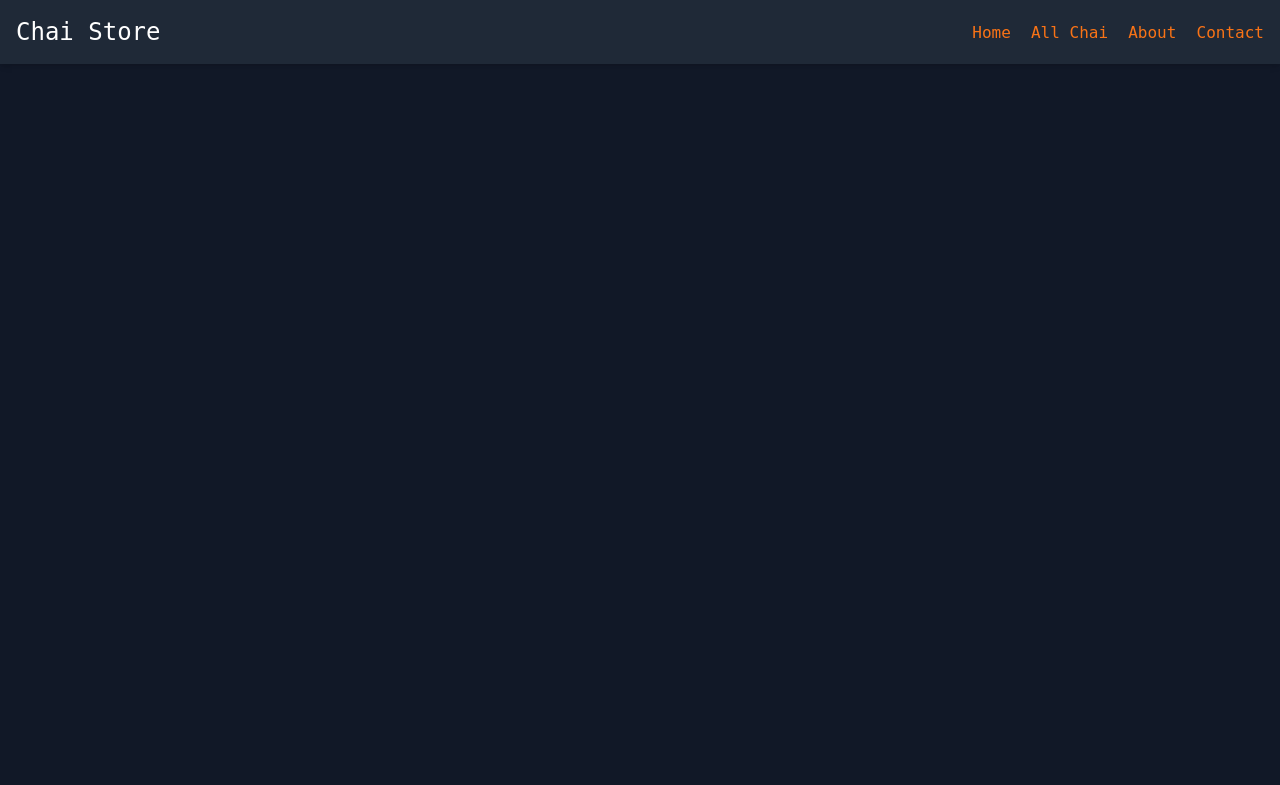
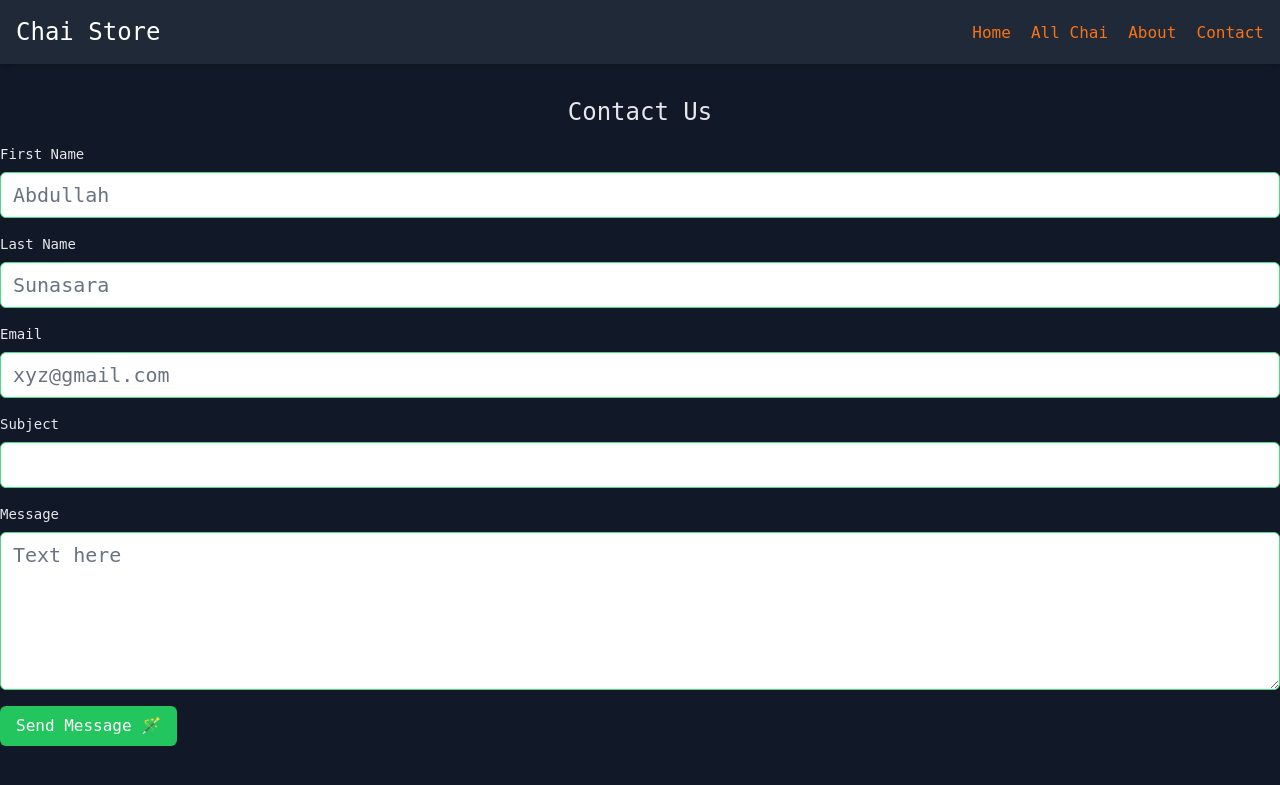
Before and after one commit to Abdullah00110/Chaiaurdjango, a Django app: page /contact/ in a window 1280 px wide. Shown: the top 785 px of the page. Run offline with Django 5.2, Linux system fonts and the light colour scheme; some libraries are stand-ins or nearby versions; some web fonts are replaced.

Commit message:
Add Contact Page

```diff
--- a/chaiaurDjango/chaiaurDjango/views.py
+++ b/chaiaurDjango/chaiaurDjango/views.py
@@ -1,13 +1,26 @@
 from django.http import HttpResponse
-from django.shortcuts import render
+from django.shortcuts import redirect, render
+from chai.models import Contact
 
 def home(request):
     # return HttpResponse("Hello.world , chai aur code mein aapka swagat hai...")
     return render(request , 'website/index.html')
 
 def about(request):
-    return HttpResponse("Ye page bhi ban jaayega sabr rakho itni jaldi kya hai")
+    return render(request, 'website/about.html')
 
 
 def contact(request):
-    return render(request, 'website/Contact.html')
+    if request.method == 'POST':
+        first_name = request.POST["firstname"]
+        last_name = request.POST["lastname"]
+        email = request.POST["email"]
+        subject = request.POST["subject"]
+        message = request.POST["message"]
+
+        contact = Contact(firstname = first_name , lastname = last_name , email = email, subject = subject , message = message)
+
+        contact.save()
+
+        return redirect('contact')
+    return render(request, 'website/contact.html')
--- a/chaiaurDjango/templates/website/Contact.html
+++ b/chaiaurDjango/templates/website/Contact.html
@@ -1 +1,48 @@
 {% extends "layout.html" %}
+
+{% block title %}Contact Page{% endblock %}
+
+{% block content %}
+
+<body>
+    <h1 class="text-2xl font-display">Contact Us</h1>
+    <form method="post" class="space-y-4">
+        {% csrf_token %}
+        <div class="flex flex-col">
+            <label for="firstname" class="font-display mb-2 text-sm">First Name</label>
+            <input type="text"  name="firstname" placeholder="Abdullah" required
+                class=" font-display text-xl px-3 py-2 rounded-md border text-black border-green-400 focus:outline-none focus:ring-blue-500 focus:ring-1">
+        </div>
+        <div class="flex flex-col">
+            <label for="lastname" class="font-display mb-2 text-sm">Last Name</label>
+            <input type="text" name="lastname" required placeholder="Sunasara"
+                class=" font-display text-xl px-3 py-2 rounded-md border text-black border-green-400 focus:outline-none focus:ring-blue-500 focus:ring-1">
+        </div>
+        <div class="flex flex-col">
+            <label for="email" class="font-display mb-2 text-sm">Email</label>
+            <input type="email"  name="email" placeholder="xyz@gmail.com" required
+                class="font-display text-xl px-3 py-2 rounded-md border text-black border-green-400 focus:outline-none focus:ring-blue-500 focus:ring-1">
+        </div>
+        <div class="flex flex-col">
+            <label for="subject" class="font-display mb-2 text-sm">Subject</label>
+            <input type="text"  name="subject"
+                class=" font-display text-xl px-3 py-2 rounded-md border text-black border-green-400 focus:outline-none focus:ring-blue-500 focus:ring-1">
+        </div>
+        <div class="flex flex-col">
+            <label for="message" class="font-display mb-2 text-sm">Message</label>
+            <textarea name="message" rows="5"
+                class="font-display text-xl px-3 py-2 rounded-md border text-black border-green-400 "
+                placeholder="Text here"></textarea>
+        </div>
+
+        <button type="submit"
+            class="inline-flex items-center px-4 py-2 bg-green-500 text-white font-display rounded-md hover:bg-green-700 transition focus:outline-none focus:ring-2 focus:ring-offset-2 focus:ring-blue-500">
+            Send Message 🪄
+        </button>
+
+
+    </form>
+
+</body>
+
+{% endblock %}
--- a/chaiaurDjango/theme/static/css/dist/styles.css
+++ b/chaiaurDjango/theme/static/css/dist/styles.css
@@ -801,9 +805,27 @@ select{
   inset: 0px;
 }
 
+.inset-y-0{
+  top: 0px;
+  bottom: 0px;
+}
+
+.right-0{
+  right: 0px;
+}
+
 .mx-auto{
   margin-left: auto;
   margin-right: auto;
+}
+
+.-mx-3{
+  margin-left: -0.75rem;
+  margin-right: -0.75rem;
+}
+
+.mb-2{
+  margin-bottom: 0.5rem;
 }
 
 .mb-4{
@@ -836,6 +862,10 @@ select{
 
 .flex{
   display: flex;
+}
+
+.inline-flex{
+  display: inline-flex;
 }
 
 .grid{
@@ -862,12 +896,38 @@ select{
   width: 100%;
 }
 
+.w-4{
+  width: 1rem;
+}
+
 .max-w-4xl{
   max-width: 56rem;
 }
 
+.max-w-screen-md{
+  max-width: 768px;
+}
+
+.max-w-lg{
+  max-width: 32rem;
+}
+
+.appearance-none{
+  -webkit-appearance: none;
+     -moz-appearance: none;
+          appearance: none;
+}
+
 .grid-cols-1{
   grid-template-columns: repeat(1, minmax(0, 1fr));
+}
+
+.flex-col{
+  flex-direction: column;
+}
+
+.flex-wrap{
+  flex-wrap: wrap;
 }
 
 .items-center{
@@ -892,6 +952,18 @@ select{
   margin-left: calc(1rem * calc(1 - var(--tw-space-x-reverse)));
 }
 
+.space-y-8 > :not([hidden]) ~ :not([hidden]){
+  --tw-space-y-reverse: 0;
+  margin-top: calc(2rem * calc(1 - var(--tw-space-y-reverse)));
+  margin-bottom: calc(2rem * var(--tw-space-y-reverse));
+}
+
+.space-y-4 > :not([hidden]) ~ :not([hidden]){
+  --tw-space-y-reverse: 0;
+  margin-top: calc(1rem * calc(1 - var(--tw-space-y-reverse)));
+  margin-bottom: calc(1rem * var(--tw-space-y-reverse));
+}
+
 .overflow-hidden{
   overflow: hidden;
 }
@@ -904,9 +976,57 @@ select{
   border-radius: 0.5rem;
 }
 
+.rounded-md{
+  border-radius: 0.375rem;
+}
+
 .rounded-t-lg{
   border-top-left-radius: 0.5rem;
   border-top-right-radius: 0.5rem;
+}
+
+.border{
+  border-width: 1px;
+}
+
+.border-gray-300{
+  --tw-border-opacity: 1;
+  border-color: rgb(209 213 219 / var(--tw-border-opacity));
+}
+
+.border-gray-500{
+  --tw-border-opacity: 1;
+  border-color: rgb(107 114 128 / var(--tw-border-opacity));
+}
+
+.border-gray-900{
+  --tw-border-opacity: 1;
+  border-color: rgb(17 24 39 / var(--tw-border-opacity));
+}
+
+.border-pink-500{
+  --tw-border-opacity: 1;
+  border-color: rgb(236 72 153 / var(--tw-border-opacity));
+}
+
+.border-pink-400{
+  --tw-border-opacity: 1;
+  border-color: rgb(244 114 182 / var(--tw-border-opacity));
+}
+
+.border-green-400{
+  --tw-border-opacity: 1;
+  border-color: rgb(74 222 128 / var(--tw-border-opacity));
+}
+
+.border-gray-200{
+  --tw-border-opacity: 1;
+  border-color: rgb(229 231 235 / var(--tw-border-opacity));
+}
+
+.border-red-500{
+  --tw-border-opacity: 1;
+  border-color: rgb(239 68 68 / var(--tw-border-opacity));
 }
 
 .bg-black{
@@ -979,6 +1135,25 @@ select{
 .py-3{
   padding-top: 0.75rem;
   padding-bottom: 0.75rem;
+}
+
+.py-8{
+  padding-top: 2rem;
+  padding-bottom: 2rem;
+}
+
+.px-3{
+  padding-left: 0.75rem;
+  padding-right: 0.75rem;
+}
+
+.px-2{
+  padding-left: 0.5rem;
+  padding-right: 0.5rem;
+}
+
+.pr-8{
+  padding-right: 2rem;
 }
 
 .text-center{
@@ -1018,6 +1193,45 @@ select{
   line-height: 1.75rem;
 }
 
+.text-sm{
+  font-size: 0.875rem;
+  line-height: 1.25rem;
+}
+
+.text-xl{
+  font-size: 1.25rem;
+  line-height: 1.75rem;
+}
+
+.text-xs{
+  font-size: 0.75rem;
+  line-height: 1rem;
+}
+
+.font-extrabold{
+  font-weight: 800;
+}
+
+.font-light{
+  font-weight: 300;
+}
+
+.font-medium{
+  font-weight: 500;
+}
+
+.font-bold{
+  font-weight: 700;
+}
+
+.uppercase{
+  text-transform: uppercase;
+}
+
+.italic{
+  font-style: italic;
+}
+
 .leading-normal{
   line-height: 1.5;
 }
@@ -1075,6 +1311,26 @@ select{
   color: rgb(255 255 255 / var(--tw-text-opacity));
 }
 
+.text-black{
+  --tw-text-opacity: 1;
+  color: rgb(0 0 0 / var(--tw-text-opacity));
+}
+
+.text-gray-600{
+  --tw-text-opacity: 1;
+  color: rgb(75 85 99 / var(--tw-text-opacity));
+}
+
+.text-gray-700{
+  --tw-text-opacity: 1;
+  color: rgb(55 65 81 / var(--tw-text-opacity));
+}
+
+.text-red-500{
+  --tw-text-opacity: 1;
+  color: rgb(239 68 68 / var(--tw-text-opacity));
+}
+
 .underline{
   text-decoration-line: underline;
 }
```
Also changed, not shown: other parts of chaiaurDjango/theme/static/css/dist/styles.css (+210 -0 lines), chaiaurDjango/chai/admin.py (+8 -1 lines), chaiaurDjango/chai/models.py (+7 -1 lines), chaiaurDjango/templates/website/about.html (added, +61 -0 lines), chaiaurDjango/chai/migrations/0004_contact.py (added), chaiaurDjango/db.sqlite3.
